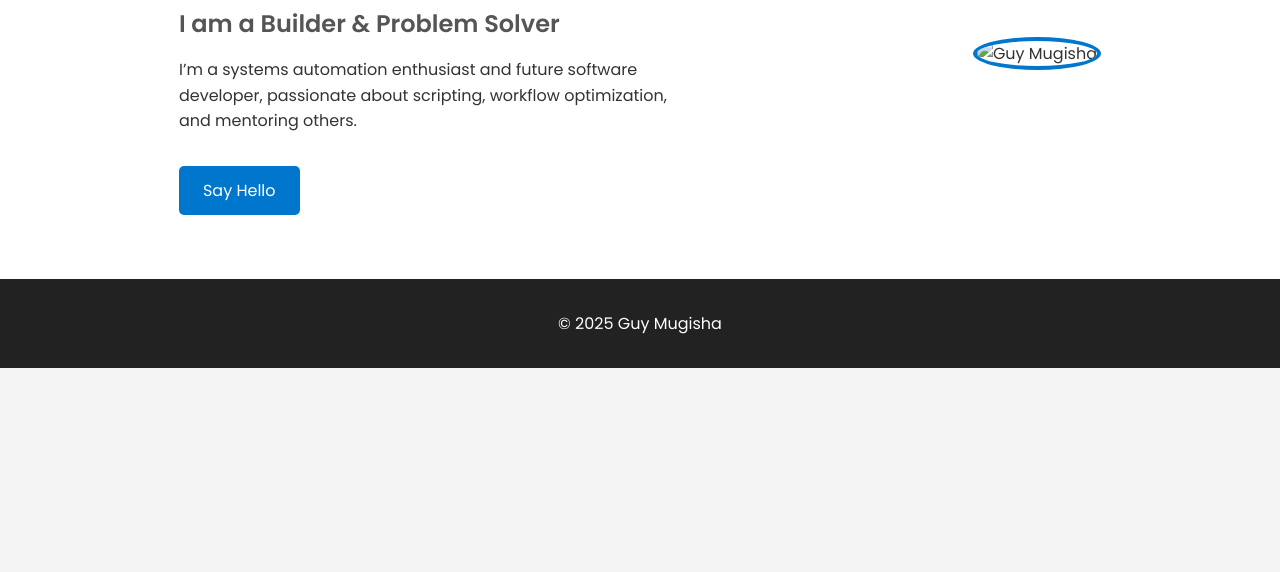
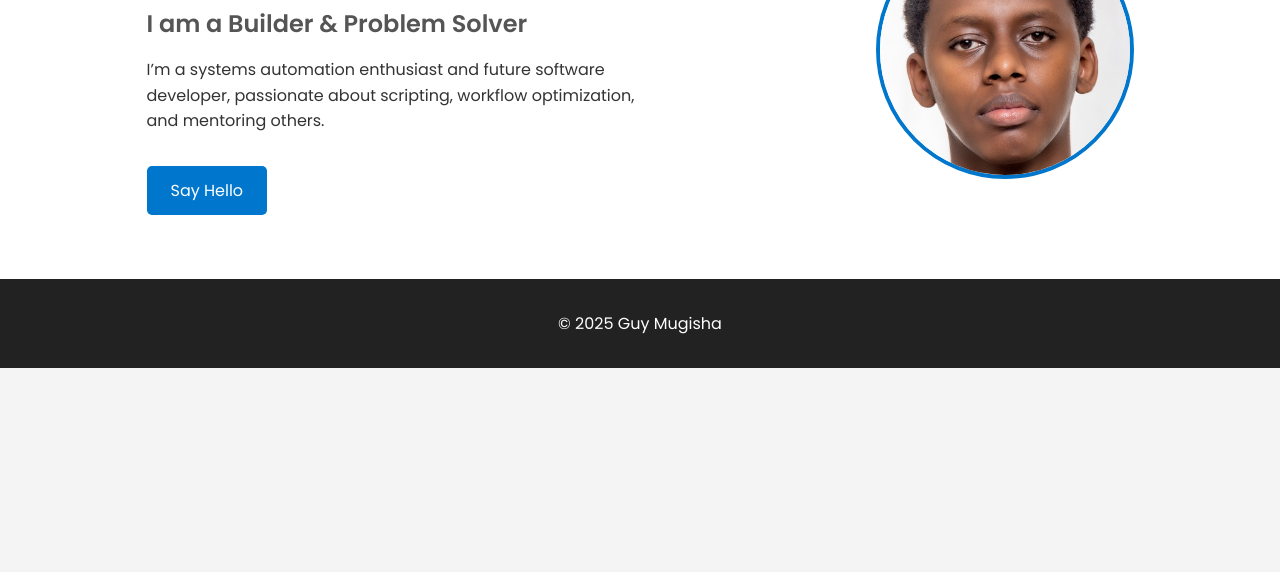
Before and after one commit to guymugisha/Personal-web, a plain HTML site: page index.html in a window 1280 px wide. Shown: the part 228-800 px from the top of the page. Drawn offline with Linux system fonts and the light colour scheme.

Commit message:
Photo resolved

```diff
--- a/index.html
+++ b/index.html
@@ -30,7 +30,7 @@
       <a href="#contact" class="btn">Say Hello</a>
     </div>
     <div class="hero-image">
-      <img src="images/your-photo.jpg" alt="Guy Mugisha">
+      <img src="images/your-photo.jpg.jpg" alt="Guy Mugisha">
     </div>
   </section>
 
```
